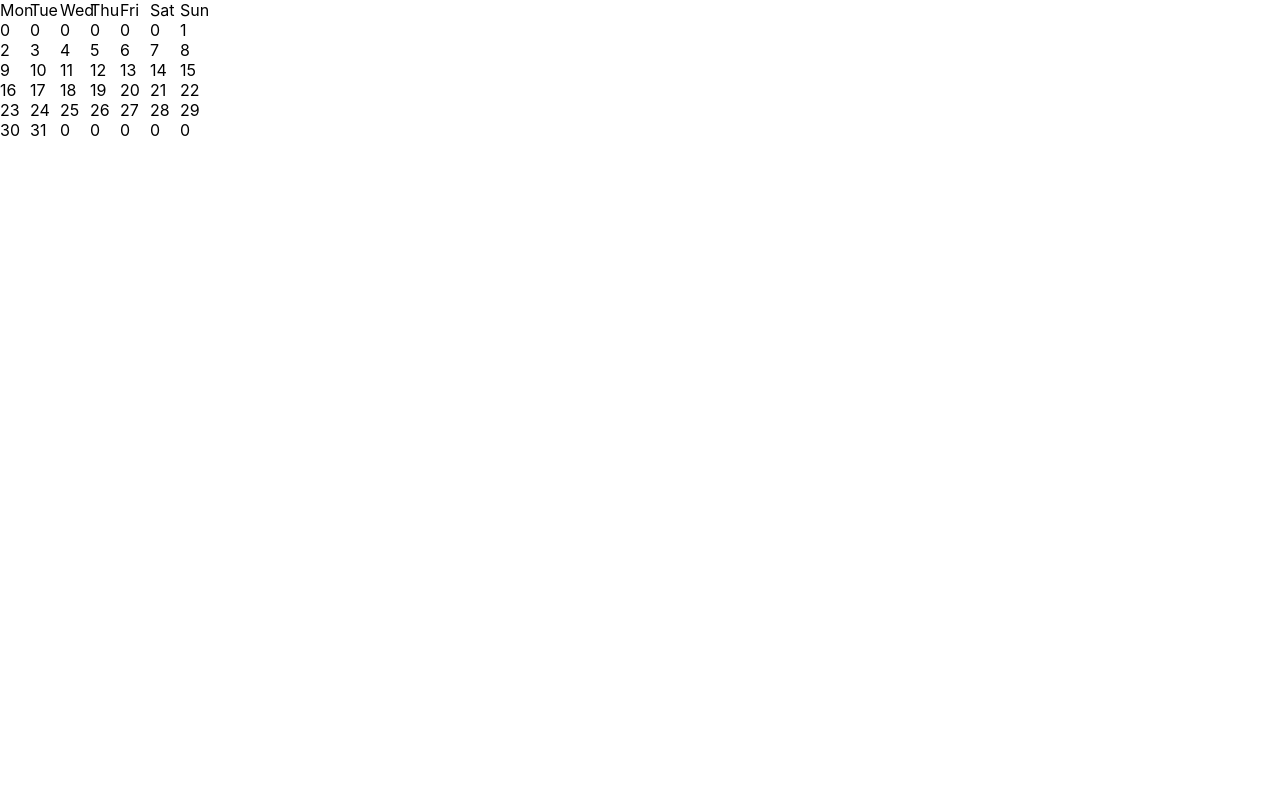
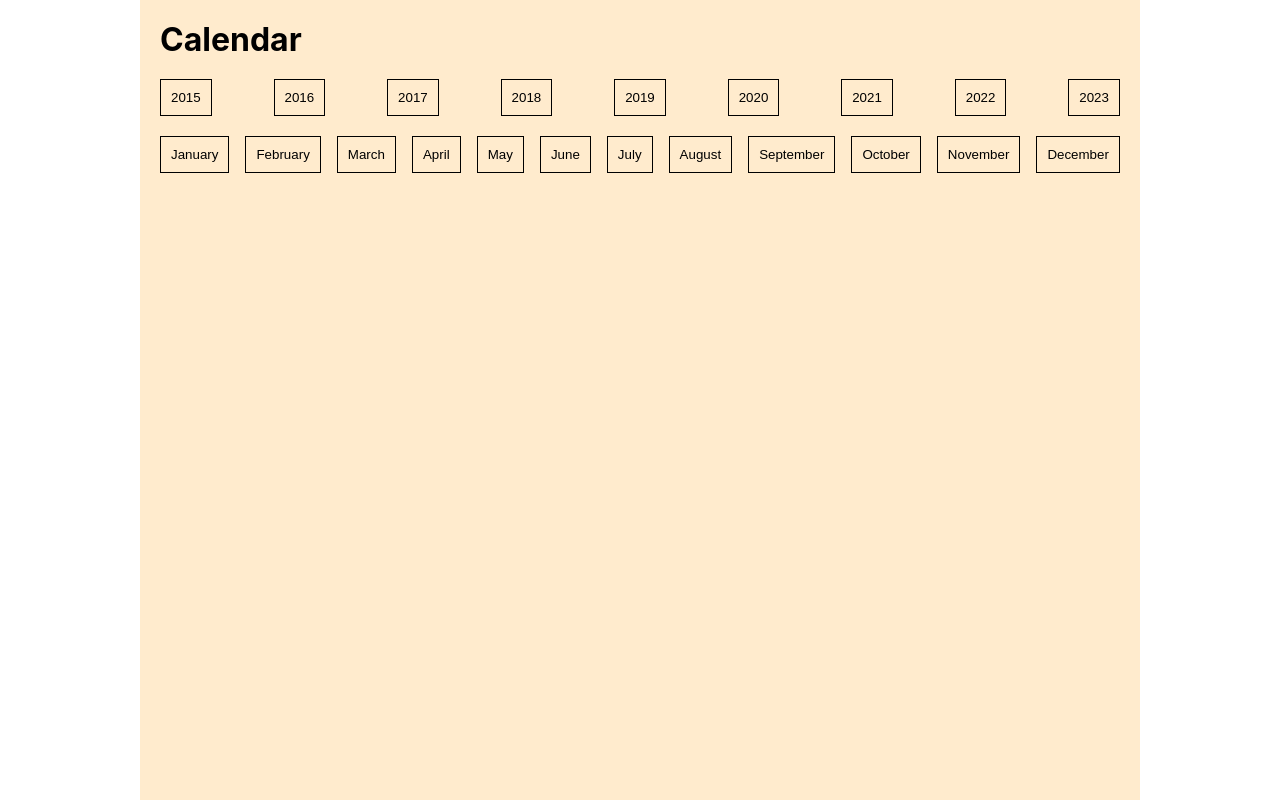
Before and after one commit to easy957/Task-calendar, a React (Create React App) app: page / in a window 1280 px wide. Built offline with nearby package versions, Linux system fonts and the light colour scheme.

Commit message:
ui version 1.0

```diff
--- a/package.json
+++ b/package.json
@@ -3,13 +3,16 @@
   "version": "0.1.0",
   "private": true,
   "dependencies": {
+    "@reduxjs/toolkit": "^1.9.2",
     "@testing-library/jest-dom": "^5.16.5",
     "@testing-library/react": "^13.4.0",
     "@testing-library/user-event": "^13.5.0",
     "calendar-js": "^1.4.4",
     "react": "^18.2.0",
     "react-dom": "^18.2.0",
+    "react-redux": "^8.0.5",
     "react-scripts": "5.0.1",
+    "redux": "^4.2.1",
     "web-vitals": "^2.1.4"
   },
   "scripts": {
--- a/src/App.css
+++ b/src/App.css
@@ -1,8 +1,14 @@
-.container {
+* {
+  box-sizing: border-box;
+  padding: 0;
+  margin: 0;
+}
+
+li {
+  list-style: none;
+}
+
+.App {
+  max-width: 1000px;
   margin: 0 auto;
 }
-
-.day {
-  display: inline-block;
-  width: 30px;
-}
--- a/src/App.js
+++ b/src/App.js
@@ -1,10 +1,9 @@
+import { Provider } from "react-redux";
 import "./App.css";
-import CalendarJs from "./calendar/calendar";
+import Calendar from "./components/Calendar/Calendar";
+import { store } from "./redux/redux";
 
 function App() {
-  const calendar = CalendarJs().of(2023, 0);
-  console.log(calendar);
-
   // calendar.calendar = calendar.calendar.map((week) => {
   //   const newWeek = week.slice(1);
   //   newWeek.push(week[0]);
@@ -13,7 +12,10 @@ function App() {
 
   return (
     <div className="App">
-      <div className="container">
+      <Provider store={store}>
+        <Calendar />
+      </Provider>
+      {/* <div className="container">
         <div>
           {calendar.weekdaysAbbr.map((weekday) => (
             <span className="day">{weekday}</span>
@@ -33,21 +35,7 @@ function App() {
             ))}
           </div>
         ))}
-      </div>
-      {/* <header className="App-header">
-        <img src={logo} className="App-logo" alt="logo" />
-        <p>
-          Edit <code>src/App.js</code> and save to reload.
-        </p>
-        <a
-          className="App-link"
-          href="https://reactjs.org"
-          target="_blank"
-          rel="noopener noreferrer"
-        >
-          Learn React
-        </a>
-      </header> */}
+      </div> */}
     </div>
   );
 }
--- /dev/null
+++ b/src/components/Calendar/Calendar.jsx
@@ -0,0 +1,101 @@
+import { useDispatch, useSelector } from "react-redux";
+import CalendarJs from "../../calendar";
+import {
+  setDaySelected,
+  setMonthSelected,
+  setYearSelected,
+} from "../../redux/calendarSlice";
+import s from "./Calendar.module.css";
+
+export default function Calendar() {
+  const yearSelected = useSelector((state) => state.calendar.yearSelected);
+  const monthSelected = useSelector((state) => state.calendar.monthSelected);
+  const daySelected = useSelector((state) => state.calendar.daySelected);
+
+  const dispatch = useDispatch();
+
+  const years = CalendarJs().years(2015, 2023);
+  const months = CalendarJs().months();
+
+  const getDayClasses = (day) => {
+    return `${s.item} ${day === daySelected ? s.active : null}`;
+  };
+
+  const showCalendar = () => {
+    if (yearSelected && monthSelected) {
+      const month = months.indexOf(monthSelected);
+      const calendar = CalendarJs().of(Number(yearSelected), month);
+
+      return (
+        <>
+          <ul className={s.calendar}>
+            {calendar.weekdaysAbbr.map((weekday) => (
+              <li className={s.item} key={weekday}>
+                <span className="day">{weekday}</span>
+              </li>
+            ))}
+            {calendar.calendar.map((week) =>
+              week.map((day) => (
+                <li
+                  className={getDayClasses(day)}
+                  key={Math.random()}
+                  onClick={() => {
+                    dispatch(setDaySelected(day));
+                  }}
+                >
+                  <span>{day !== 0 ? day : ""}</span>
+                </li>
+              ))
+            )}
+          </ul>
+        </>
+      );
+    }
+  };
+
+  return (
+    <div className={s.container}>
+      <h1 className={s.title}>Calendar</h1>
+      <ul className={s.yearsList}>
+        {years.map((year) => (
+          <li key={year}>
+            <button
+              onClick={() => {
+                dispatch(setYearSelected(year));
+                dispatch(setDaySelected(null));
+              }}
+              className={s.button}
+            >
+              {year}
+            </button>
+          </li>
+        ))}
+      </ul>
+
+      <ul className={s.monthsList}>
+        {months.map((month) => (
+          <li key={month}>
+            <button
+              onClick={() => {
+                dispatch(setMonthSelected(month));
+                dispatch(setDaySelected(null));
+              }}
+              className={s.button}
+            >
+              {month}
+            </button>
+          </li>
+        ))}
+      </ul>
+
+      {yearSelected && <p>Selected year: {yearSelected}</p>}
+      {monthSelected && <p>Selected month: {monthSelected}</p>}
+      {showCalendar()}
+      {daySelected && (
+        <p>
+          Show tasks for {daySelected} {monthSelected} {yearSelected}
+        </p>
+      )}
+    </div>
+  );
+}
--- /dev/null
+++ b/src/components/Calendar/Calendar.module.css
@@ -0,0 +1,47 @@
+.container {
+  background-color: blanchedalmond;
+  min-height: 100vh;
+  padding: 20px;
+}
+
+.title {
+  margin-bottom: 20px;
+}
+
+.yearsList {
+  display: flex;
+  justify-content: space-between;
+  gap: 20px;
+  margin-bottom: 20px;
+}
+
+.monthsList {
+  display: flex;
+  justify-content: space-between;
+}
+
+.button {
+  background-color: transparent;
+  border: 1px solid black;
+  padding: 10px;
+  cursor: pointer;
+}
+
+.calendar {
+  display: grid;
+  grid-template-columns: 1fr 1fr 1fr 1fr 1fr 1fr 1fr;
+}
+
+.item {
+  border: 1px solid darkslategray;
+  width: 100%;
+  height: 30px;
+  display: flex;
+  justify-content: center;
+  align-items: center;
+  cursor: pointer;
+}
+
+.active {
+  background-color: lightskyblue;
+}
--- /dev/null
+++ b/src/redux/calendarSlice.js
@@ -0,0 +1,28 @@
+import { createSlice } from "@reduxjs/toolkit";
+
+const initialState = {
+  yearSelected: null,
+  monthSelected: null,
+  daySelected: null,
+};
+
+export const calendarSlice = createSlice({
+  name: "calendar",
+  initialState,
+  reducers: {
+    setYearSelected: (state, action) => {
+      state.yearSelected = action.payload;
+    },
+    setMonthSelected: (state, action) => {
+      state.monthSelected = action.payload;
+    },
+    setDaySelected: (state, action) => {
+      state.daySelected = action.payload;
+    },
+  },
+});
+
+export const { setYearSelected, setMonthSelected, setDaySelected } =
+  calendarSlice.actions;
+
+export default calendarSlice.reducer;
--- /dev/null
+++ b/src/redux/redux.js
@@ -0,0 +1,8 @@
+import { configureStore } from "@reduxjs/toolkit";
+import calendarSlice from "./calendarSlice";
+
+export const store = configureStore({
+  reducer: {
+    calendar: calendarSlice,
+  },
+});
```
Also changed, not shown: src/calendar/index.js (renamed from src/calendar/calendar.js), 1 other file (tests, documents, lock files or other folders).
